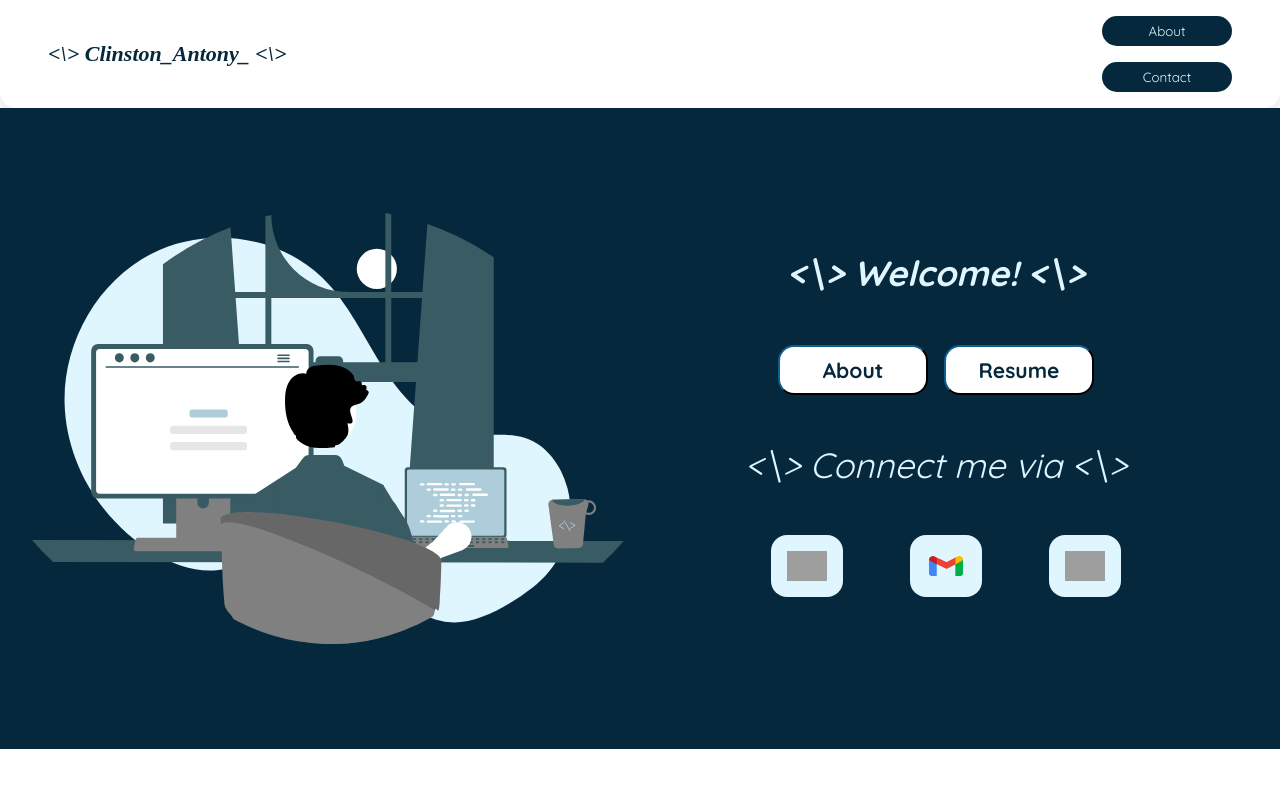
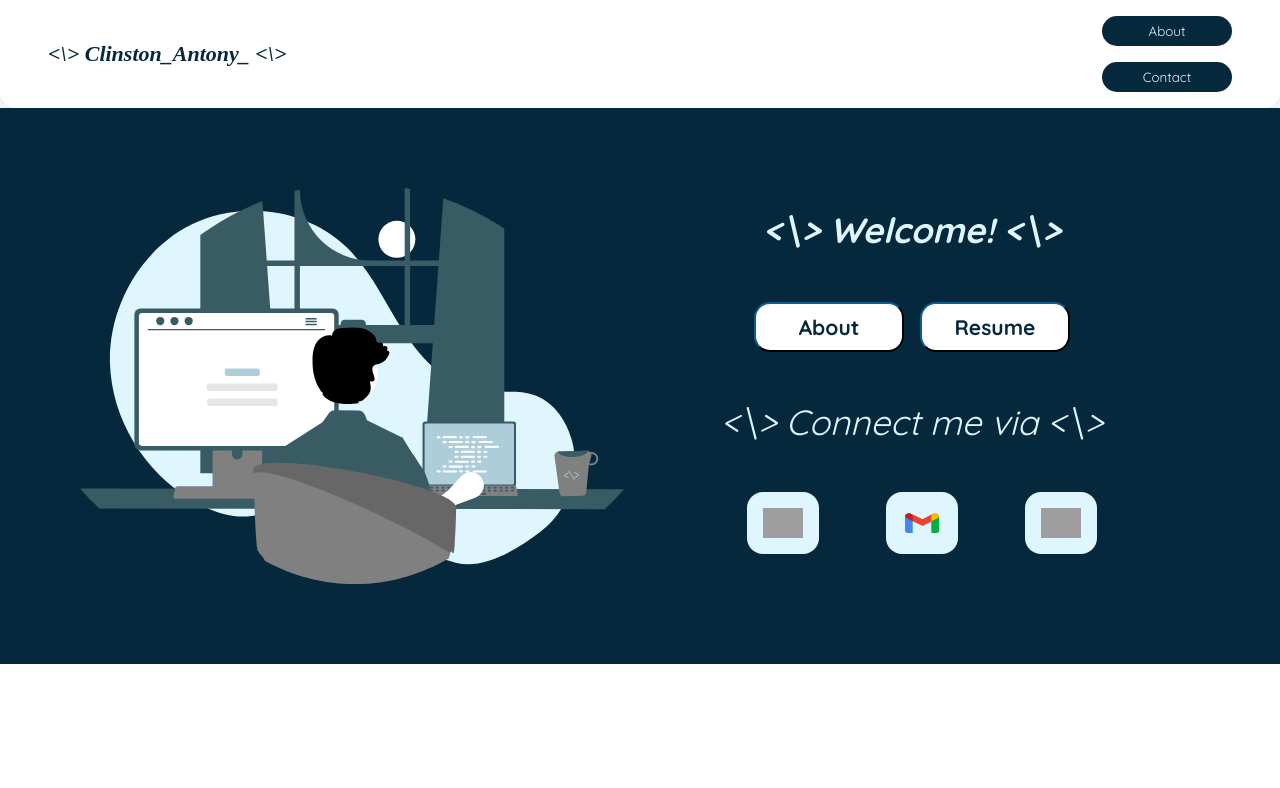
Before and after one commit to mrat0m/portfolio, a React (Create React App) app: page / in a window 1280 px wide. Shown: the top 788 px of the page. Built offline with nearby package versions, Linux system fonts and the light colour scheme; grey boxes are pictures that could not be loaded.

Commit message:
updated skills

```diff
--- a/src/about.jsx
+++ b/src/about.jsx
@@ -10,6 +10,7 @@ import Contact from './contact';
 import './all.css';
 import waving from './assets/icon/waving.png';
 import { GB, IN } from 'country-flag-icons/react/3x2';
+import linux from './assets/logo/linux.png';
 import react from './assets/logo/react.png';
 import nodejs from './assets/logo/nodejs.png';
 import js from './assets/logo/js.png';
@@ -140,6 +141,10 @@ const About = () => {
             {/* <h3 style={{ margin: '3rem 5rem' }} className='entryHeading'>Technical proficiency/ Skills</h3> */}
             <LogoContainer>
                 <Logo>
+                    <img src={linux} />
+                    <span>Linux</span>
+                </Logo>
+                <Logo>
                     <img src={react} />
                     <span>React JS</span>
                 </Logo>
--- a/src/home.jsx
+++ b/src/home.jsx
@@ -15,8 +15,8 @@ import './all.css';
 
 const DivOne = styled.div`
     width: 100%;
-    height: 641px;
-    padding: 2rem;
+    /* height: 641px; */
+    padding: 5rem;
     display: flex;
     align-items: center;
     box-sizing: border-box;
```
Also changed, not shown: src/assets/logo/linux.png (added).
